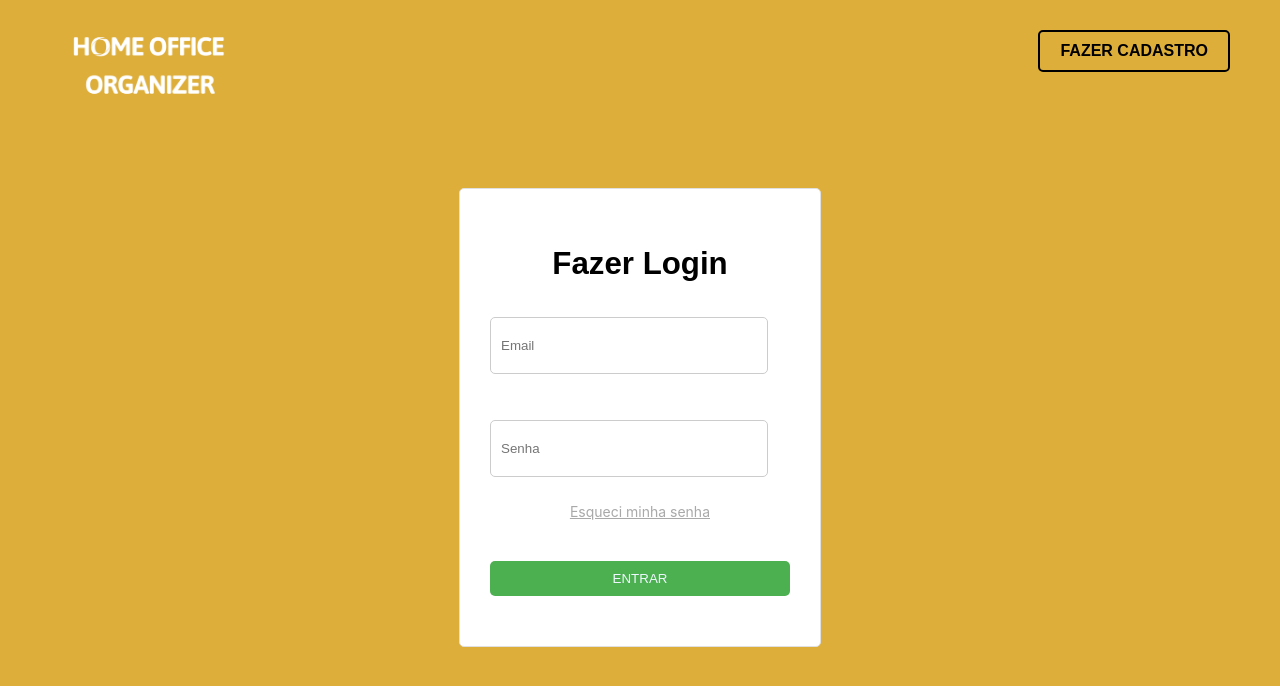
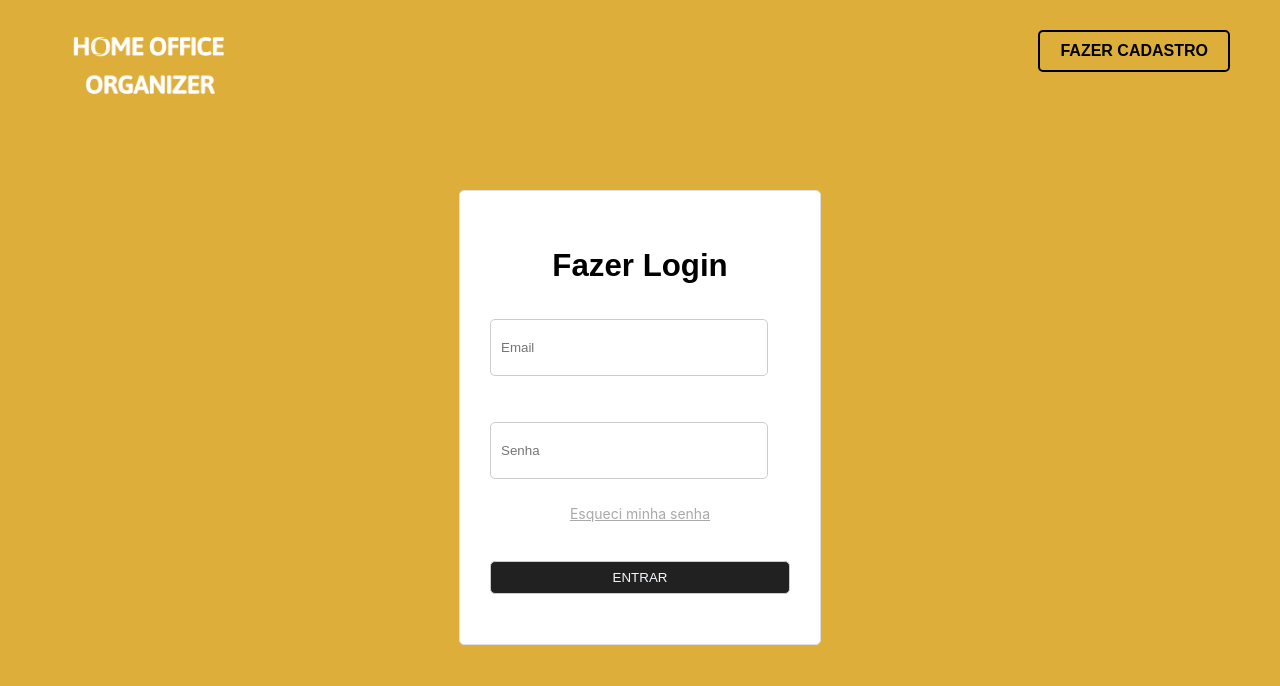
Before and after one commit to ICEI-PUC-Minas-PMV-ADS/pmv-ads-2024-1-e5-proj-homeoffice-organizer-t6, a React (Create React App) app in the folder codigo-fonte/frontend/: page / in a window 1280 px wide. Shown: the top 686 px of the page. Built offline with nearby package versions, Linux system fonts and the light colour scheme.

Commit message:
alterações no css

```diff
--- a/codigo-fonte/frontend/src/EventModal/EventModal.css
+++ b/codigo-fonte/frontend/src/EventModal/EventModal.css
@@ -48,16 +48,3 @@ input {
     margin: 8px 0;
     box-sizing: border-box;
 }
-
-button {
-    background-color: #4CAF50;
-    color: white;
-    padding: 10px 20px;
-    border: none;
-    cursor: pointer;
-    margin-top: 10px;
-}
-
-button:hover {
-    background-color: #45a049;
-}
--- a/codigo-fonte/frontend/src/NewCollaborator/Modal.css
+++ b/codigo-fonte/frontend/src/NewCollaborator/Modal.css
@@ -43,16 +43,3 @@ button {
 select {
     background-color: white;
 }
-
-button {
-    background-color: #4CAF50;
-    color: white;
-    padding: 10px 20px;
-    border: none;
-    cursor: pointer;
-    margin-top: 10px;
-}
-
-button:hover {
-    background-color: #45a049;
-}
```
